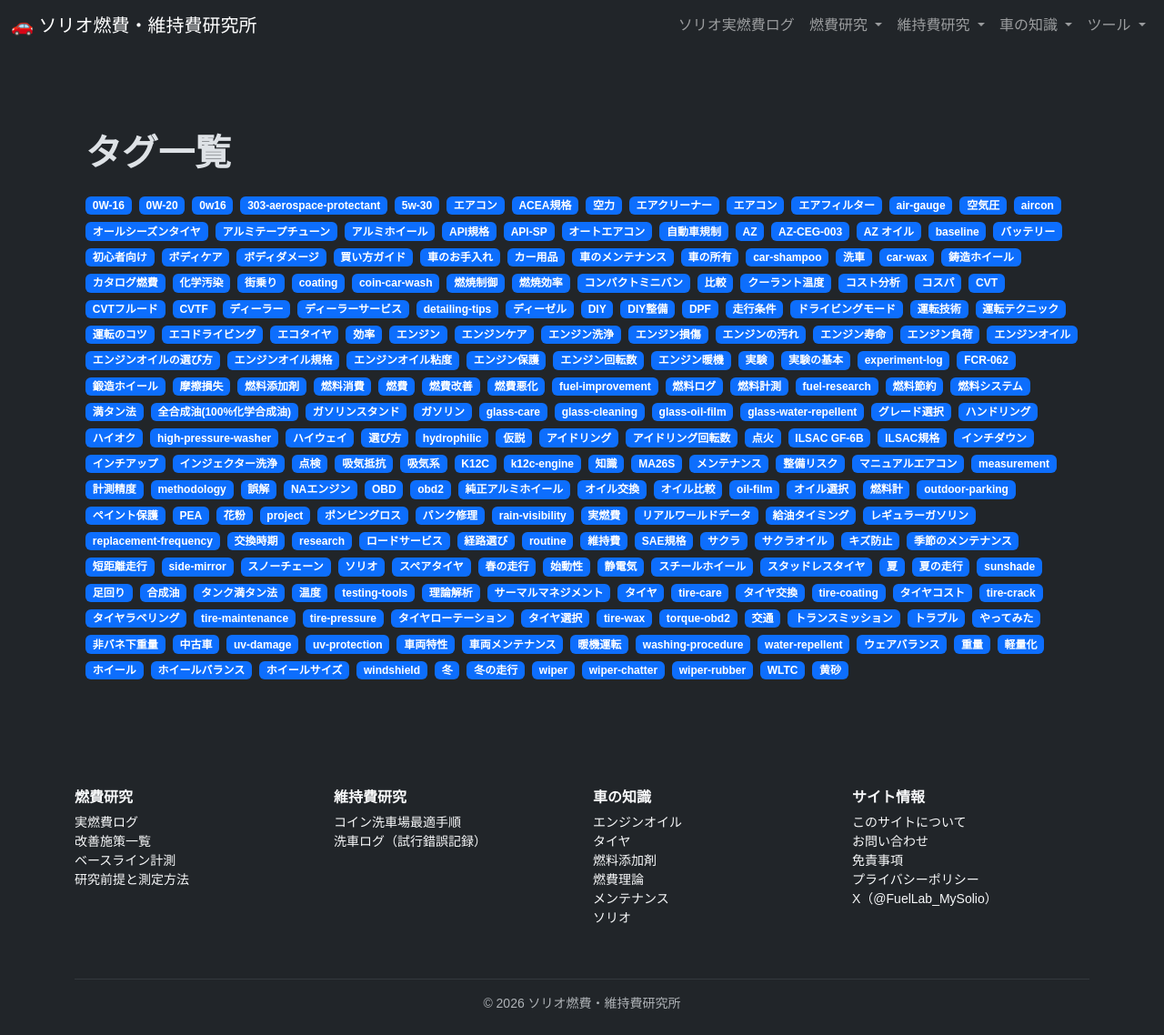
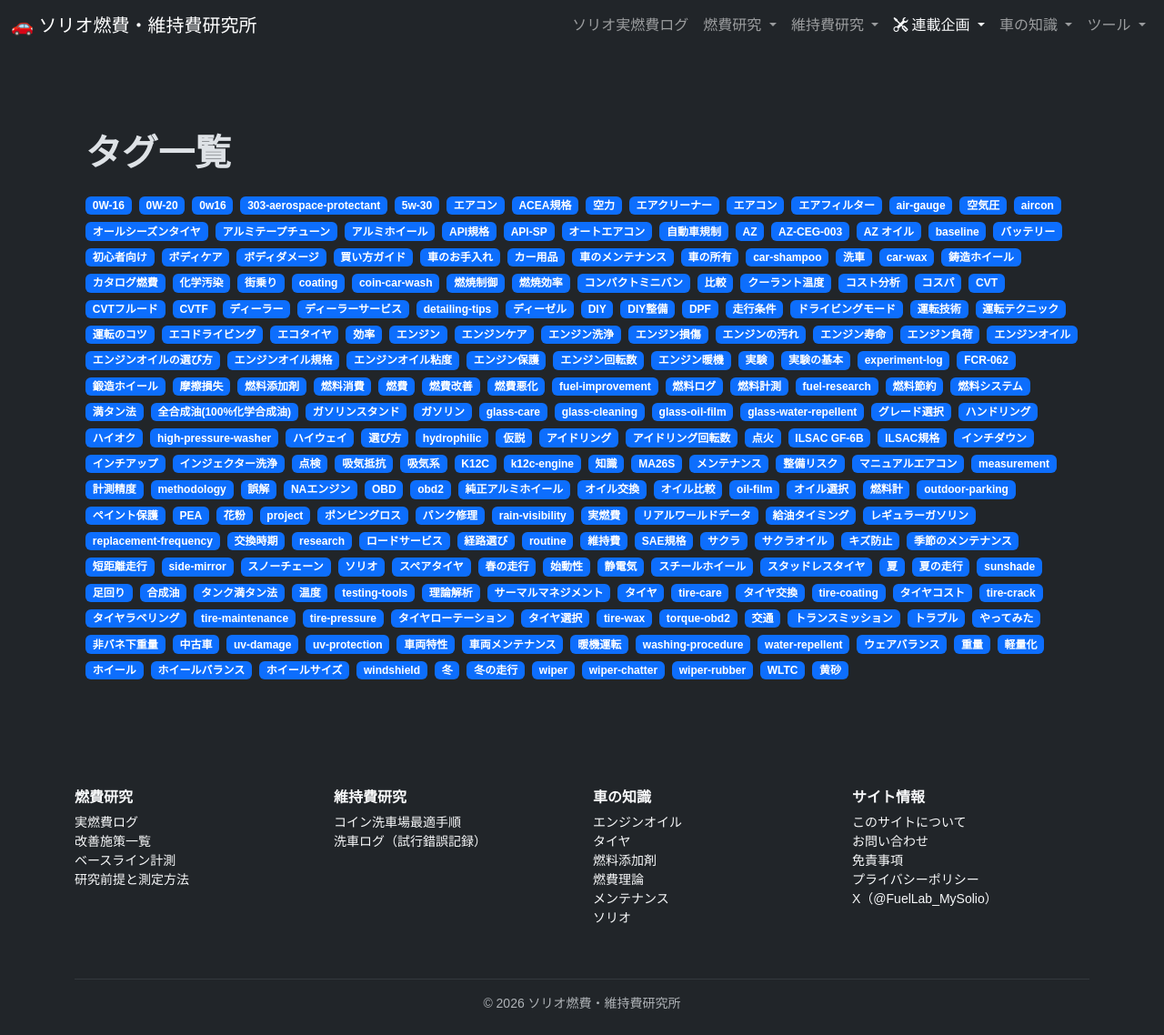
Before and after one commit to funyapar-org/fuel-lab, a Jekyll site: the page built from tags/index.md, in a window 1280 px wide. Shown: the whole page at 91% size. Built offline with Jekyll 4.4.1, drawn with Linux system fonts in a browser that asks for light colours.

Commit message:
ナビバーに連載追加

```diff
--- a/_includes/navbar.html
+++ b/_includes/navbar.html
@@ -69,6 +69,25 @@
           </ul>
         </li>
 
+        <li class="nav-item dropdown">
+        <a class="nav-link dropdown-toggle text-light" href="#" id="projectDropdown" role="button" data-bs-toggle="dropdown" aria-expanded="false">
+          <i class="bi bi-tools me-1"></i>連載企画
+        </a>
+        <ul class="dropdown-menu dropdown-menu-dark dropdown-menu-end border-secondary" aria-labelledby="projectDropdown">
+          {% assign projects = site.knowledge | concat: site.solio | where: "is_project_top", true %}
+          {% for project in projects %}
+            <li>
+              <a class="dropdown-item" href="{{ project.url | relative_url }}">
+                {% if project.project_icon %}
+                  <i class="bi {{ project.project_icon }} me-2 text-warning"></i>
+                {% endif %}
+                {{ project.nav_title | default: project.title }}
+              </a>
+            </li>
+          {% endfor %}
+        </ul>
+      </li>
+
         <!-- 車の知識はドロップダウン -->
         <li class="nav-item dropdown">
           <a class="nav-link dropdown-toggle" href="#" data-bs-toggle="dropdown">
```
